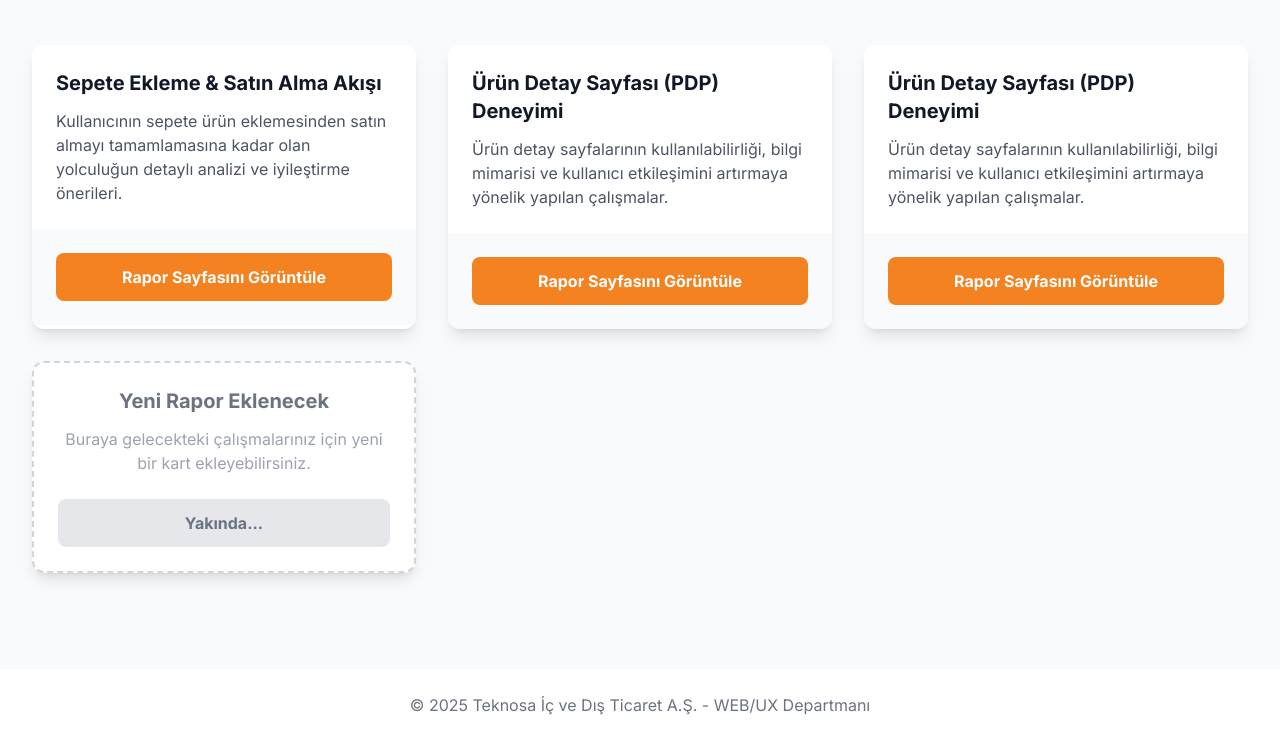
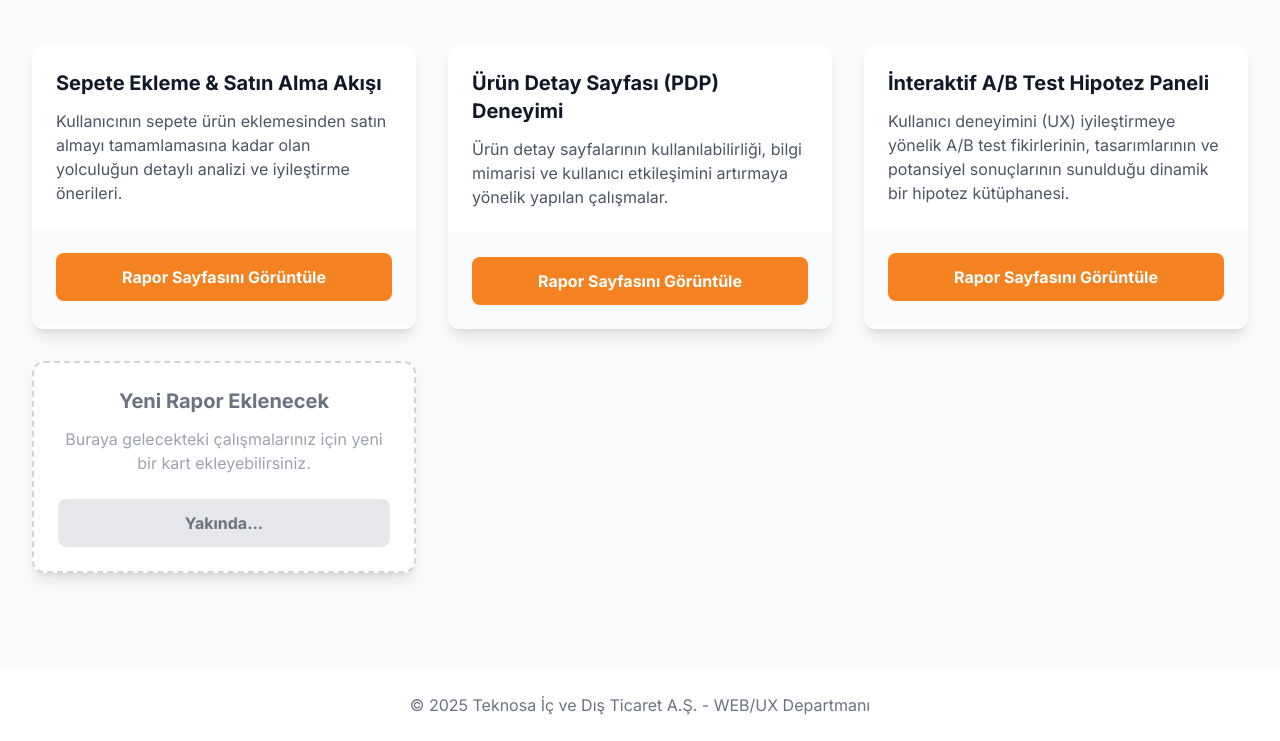
Before and after one commit to karakushbatu/Web-UX-Internship, a plain HTML site: page index.html in a window 1280 px wide. Shown: the part 207-948 px from the top of the page. Drawn offline with nearby package versions, Linux system fonts and the light colour scheme.

Commit message:
Update index.html

```diff
--- a/index.html
+++ b/index.html
@@ -100,14 +100,14 @@
             <!-- Kart 3:  -->
             <div class="bg-white rounded-xl shadow-lg overflow-hidden transform hover:-translate-y-2 transition-transform duration-300 ease-in-out group">
                 <div class="p-6">
-                    <h3 class="text-xl font-bold text-gray-900">Ürün Detay Sayfası (PDP) Deneyimi</h3>
+                    <h3 class="text-xl font-bold text-gray-900"> İnteraktif A/B Test Hipotez Paneli</h3>
                     <p class="mt-3 text-gray-600">
-                        Ürün detay sayfalarının kullanılabilirliği, bilgi mimarisi ve kullanıcı etkileşimini artırmaya yönelik yapılan çalışmalar.
+                       Kullanıcı deneyimini (UX) iyileştirmeye yönelik A/B test fikirlerinin, tasarımlarının ve potansiyel sonuçlarının sunulduğu dinamik bir hipotez kütüphanesi.
                     </p>
                 </div>
                 <div class="p-6 bg-gray-50">
                     <!-- ÖNEMLİ: Link burada veriliyor -->
-                    <a href="./Web-UX PDP Analiz Raporu/index.html"
+                    <a href="./"
                        class="w-full text-center block bg-teknosa-orange text-white font-bold py-3 px-4 rounded-lg hover:bg-teknosa-orange-dark transition-colors duration-300">
                         Rapor Sayfasını Görüntüle
                     </a>
```
